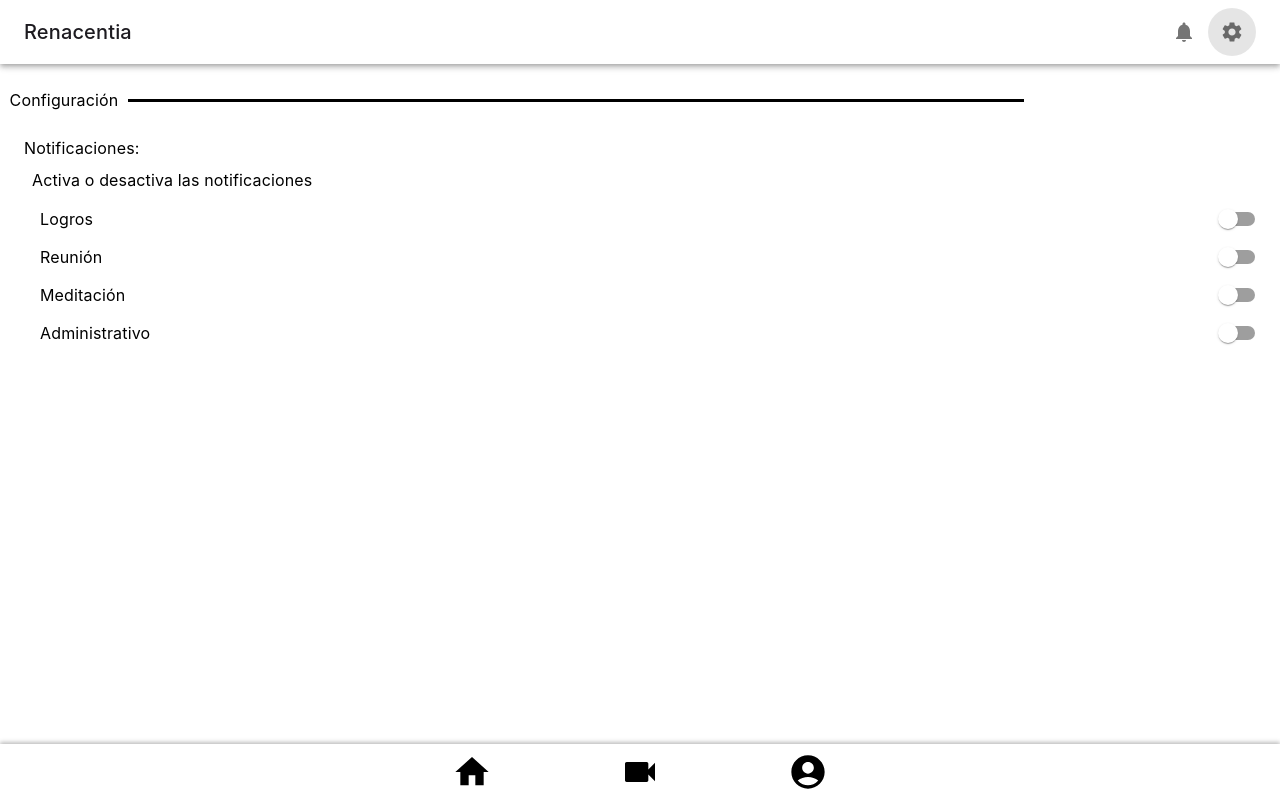
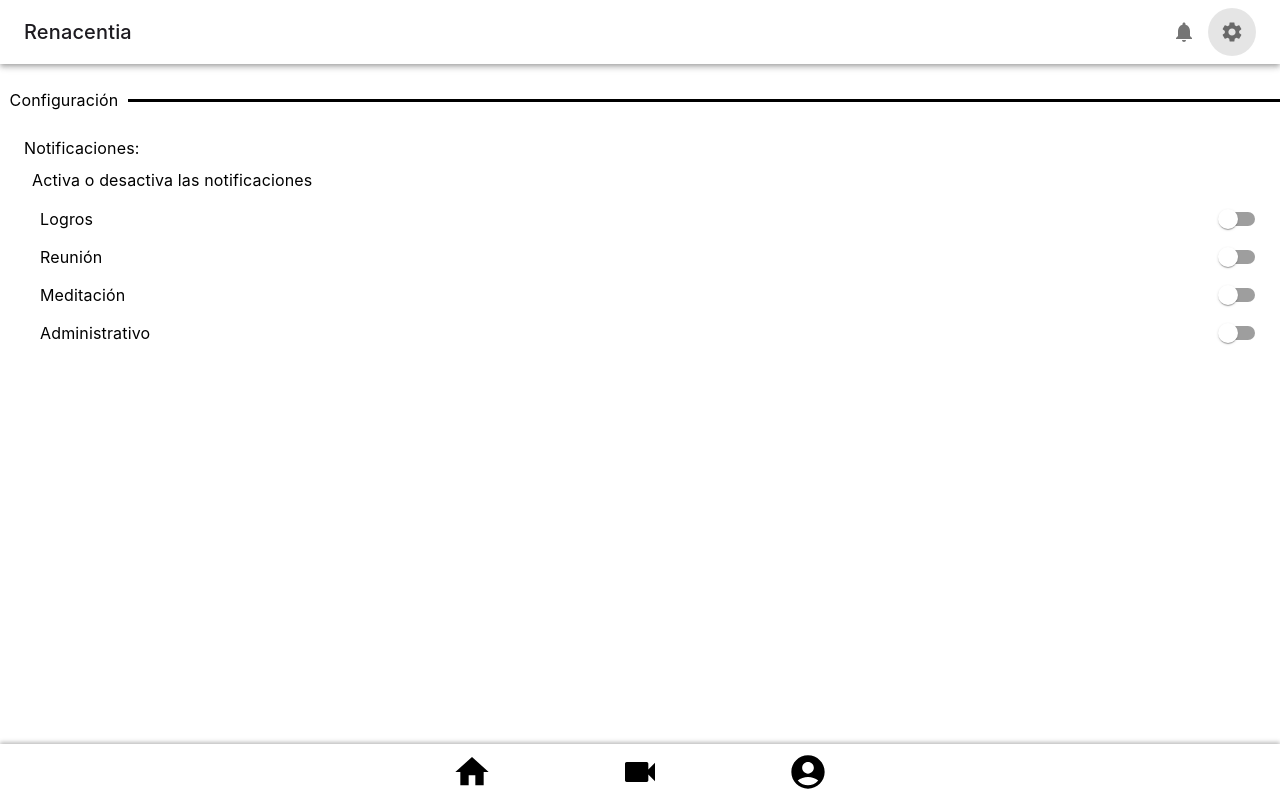
Before and after one commit to GATLA-Meditations/GATLA-Frontend, a Next.js app: page /settings in a window 1280 px wide. Built offline with nearby package versions, Linux system fonts and the light colour scheme.

Commit message:
customizable module separator and added to settings page

```diff
--- a/src/components/ModuleSeparator/index.tsx
+++ b/src/components/ModuleSeparator/index.tsx
@@ -5,29 +5,31 @@ interface ModuleSeparatorProps {
     text: string;
     separatorColor: string;
     textColor: string;
+    textAlign?: 'left' | 'center' | 'right';
 }
 
-const ModuleSeparator = ({ text, separatorColor, textColor }: ModuleSeparatorProps) => {
+const ModuleSeparator = ({
+    text,
+    separatorColor,
+    textColor,
+    textAlign,
+}: ModuleSeparatorProps) => {
     return (
         <Divider
             sx={{
                 '&.MuiDivider-root::before': {
-                    width: '100%',
+                    width: textAlign === 'left'? 0: '100%',
                     borderTop: 'solid',
                     color: separatorColor,
                 },
                 '&.MuiDivider-root::after': {
-                    width: '100%',
+                    width: textAlign === 'right'? 0: '100%',
                     borderTop: 'solid',
-                    color: separatorColor,
+                    color: separatorColor
                 },
             }}
         >
-            <Typography
-                className="h5 bold"
-                color={textColor}
-                align="center"
-            >
+            <Typography className="h5 bold" color={textColor} align="center">
                 {text}
             </Typography>
         </Divider>
--- a/src/pages/settings/index.tsx
+++ b/src/pages/settings/index.tsx
@@ -2,7 +2,6 @@ import NavBar from '@/components/NavBar';
 import TopBar from '@/components/TopBar';
 import {
     Box,
-    Divider,
     FormControl,
     FormControlLabel,
     FormGroup,
@@ -11,6 +10,7 @@ import {
 } from '@mui/material';
 import React from 'react';
 import './style.css';
+import ModuleSeparator from '@/components/ModuleSeparator';
 
 const Settings = () => {
     return (
@@ -19,20 +19,12 @@ const Settings = () => {
                 <TopBar amtNotifications={0} selected="settings"></TopBar>
             </Box>
             <Box display={'flex'} flexDirection={'column'}>
-                <Divider
+                <ModuleSeparator
+                    text="Configuración"
+                    textColor="black"
+                    separatorColor="black"
                     textAlign="left"
-                    sx={{
-                        '&.MuiDivider-root::before': {
-                            width: 0,
-                        },
-                        '&.MuiDivider-root::after': {
-                            width: '70%',
-                            borderTop: 'solid',
-                        },
-                    }}
-                >
-                    <Typography className="h5 bold">Configuración</Typography>
-                </Divider>
+                ></ModuleSeparator>
                 <Box padding={'3vh'}>
                     <Typography className="h6 bold">Notificaciones:</Typography>
                     <Typography className="body1" padding={'1vh'}>
@@ -56,9 +48,7 @@ const Settings = () => {
                                         display: 'flex',
                                         justifyContent: 'space-between',
                                     }}
-                                    control={
-                                        <Switch />
-                                    }
+                                    control={<Switch />}
                                 />
                                 <FormControlLabel
                                     label={
```
